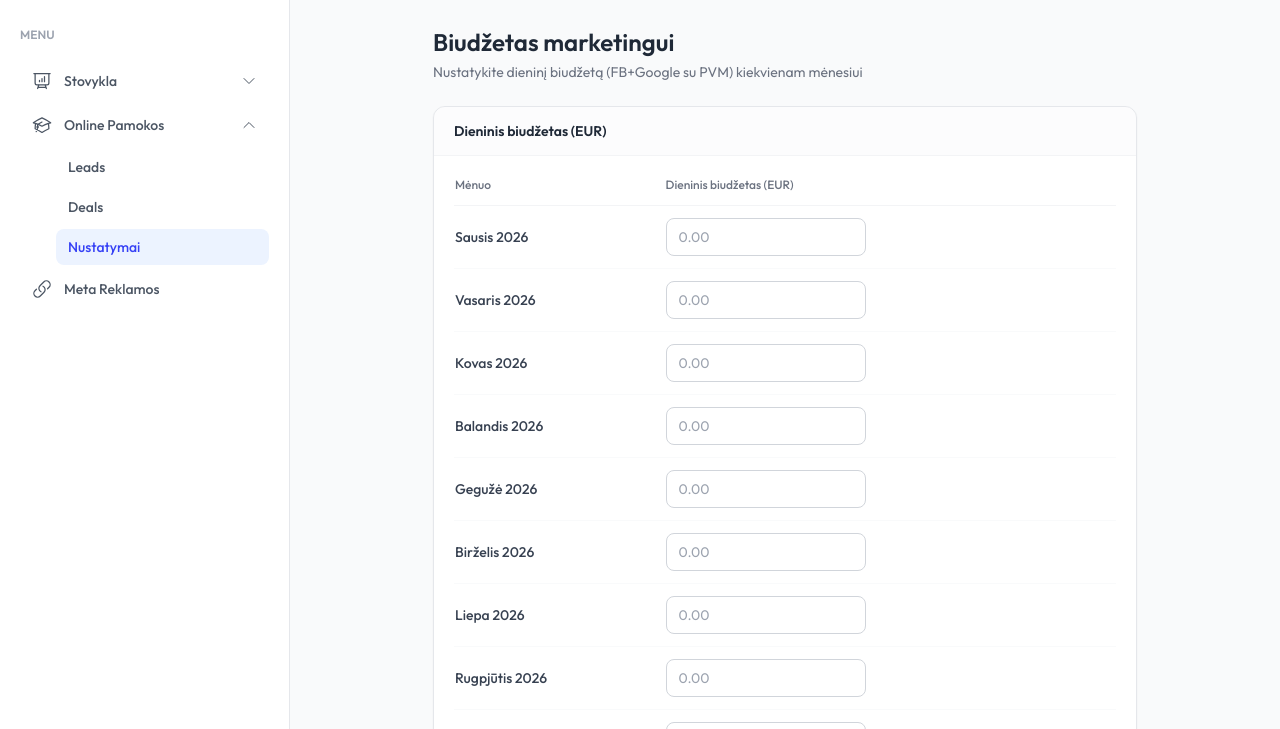
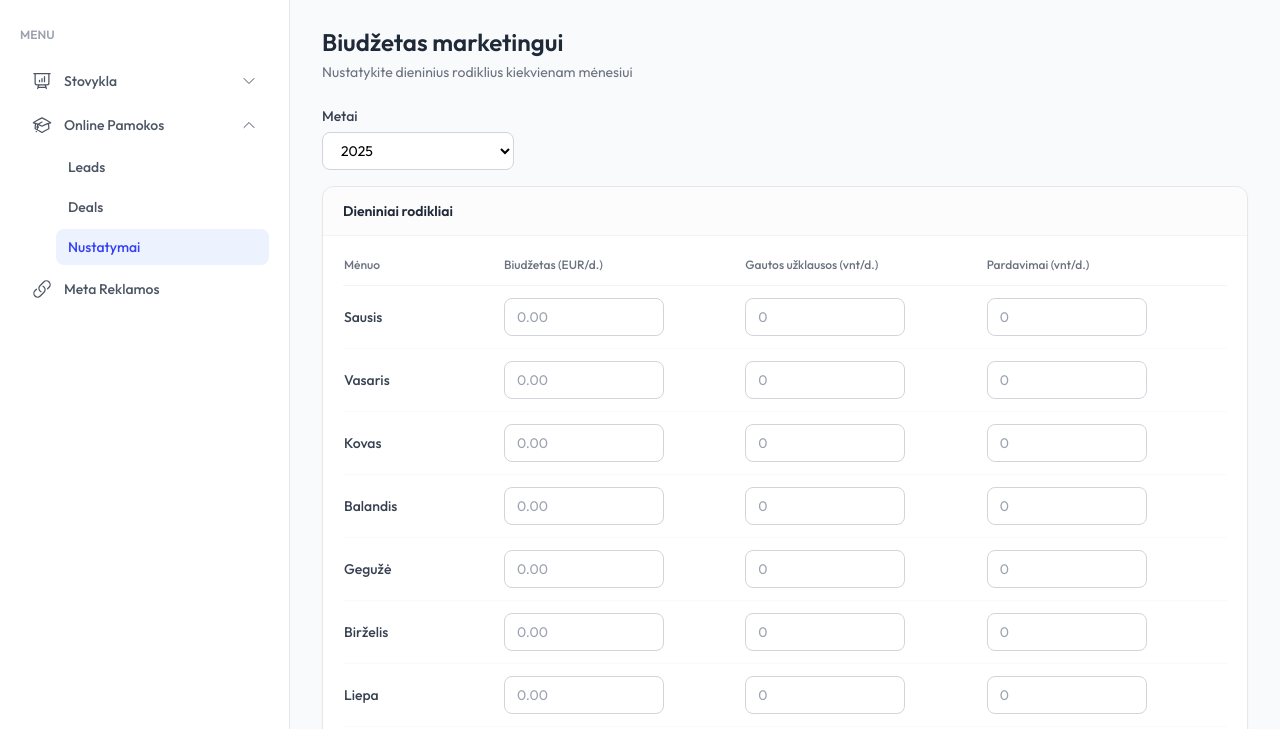
Before and after one commit to Dolud/pasimokome, a website: page frontend/online-pamokos-nustatymai.html in a window 1280 px wide. Shown: the part 71-800 px from the top of the page. Drawn offline with nearby package versions, Linux system fonts and the light colour scheme; no server answers.

Commit message:
feat: year selector + leads/deals columns in budget settings

```diff
--- a/frontend/app-online-pamokos-nustatymai.js
+++ b/frontend/app-online-pamokos-nustatymai.js
@@ -5,34 +5,55 @@ function budgetApp() {
     saveMessage: '',
     saveError: false,
     months: [],
+    years: [],
+    selectedYear: new Date().getFullYear(),
 
     init() {
+      this.generateYears();
       this.generateMonths();
       this.loadBudgets();
     },
 
+    generateYears() {
+      const currentYear = new Date().getFullYear();
+      this.years = [];
+      for (let y = 2025; y <= currentYear + 1; y++) {
+        this.years.push(y);
+      }
+    },
+
     generateMonths() {
-      const now = new Date();
-      const year = now.getFullYear();
       const monthNames = [
         'Sausis', 'Vasaris', 'Kovas', 'Balandis', 'Gegužė', 'Birželis',
         'Liepa', 'Rugpjūtis', 'Rugsėjis', 'Spalis', 'Lapkritis', 'Gruodis'
       ];
       this.months = [];
       for (let m = 1; m <= 12; m++) {
-        const key = `${year} ${String(m).padStart(2, '0')}`;
-        this.months.push({ key, label: `${monthNames[m - 1]} ${year}` });
+        const key = `${this.selectedYear} ${String(m).padStart(2, '0')}`;
+        this.months.push({ key, label: monthNames[m - 1] });
       }
     },
 
+    getField(monthKey, field) {
+      const entry = this.budgets[monthKey];
+      if (!entry || entry[field] === undefined || entry[field] === null) return '';
+      return String(entry[field]);
+    },
+
+    setField(monthKey, field, value) {
+      if (!this.budgets[monthKey]) {
+        this.budgets[monthKey] = {};
+      }
+      this.budgets[monthKey][field] = value;
+    },
+
     async loadBudgets() {
+      this.generateMonths();
       try {
         const res = await fetch('/api/online-pamokos/budgets');
         const data = await res.json();
         if (data.success) {
-          for (const [key, entry] of Object.entries(data.budgets)) {
-            this.budgets[key] = entry.daily !== undefined && entry.daily !== null ? String(entry.daily) : '';
-          }
+          this.budgets = data.budgets || {};
         }
       } catch (e) {}
     },
@@ -44,9 +65,17 @@ function budgetApp() {
 
       const payload = {};
       for (const month of this.months) {
-        const val = this.budgets[month.key];
-        if (val !== undefined && val !== null && String(val).trim() !== '') {
-          payload[month.key] = { daily: val };
+        const entry = this.budgets[month.key];
+        if (entry) {
+          const cleaned = {};
+          for (const [k, v] of Object.entries(entry)) {
+            if (v !== undefined && v !== null && String(v).trim() !== '') {
+              cleaned[k] = v;
+            }
+          }
+          if (Object.keys(cleaned).length > 0) {
+            payload[month.key] = cleaned;
+          }
         }
       }
 
--- a/frontend/online-pamokos-nustatymai.html
+++ b/frontend/online-pamokos-nustatymai.html
@@ -125,10 +125,10 @@
     </header>
 
     <!-- Page Content -->
-    <div class="p-4 sm:p-6 lg:p-8 max-w-3xl mx-auto">
+    <div class="p-4 sm:p-6 lg:p-8 max-w-5xl mx-auto">
       <div class="mb-6">
         <h2 class="text-2xl font-semibold text-gray-800 dark:text-white">Biudžetas marketingui</h2>
-        <p class="text-sm text-gray-500 dark:text-gray-400 mt-1">Nustatykite dieninį biudžetą (FB+Google su PVM) kiekvienam mėnesiui</p>
+        <p class="text-sm text-gray-500 dark:text-gray-400 mt-1">Nustatykite dieninius rodiklius kiekvienam mėnesiui</p>
       </div>
 
       <!-- Save Message -->
@@ -137,17 +137,30 @@
         :class="saveError ? 'bg-red-50 border border-red-200 text-red-600' : 'bg-green-50 border border-green-200 text-green-600'"
         x-text="saveMessage"></div>
 
+      <!-- Year Selector -->
+      <div class="mb-4">
+        <label class="block text-sm font-medium text-gray-700 dark:text-gray-300 mb-1.5">Metai</label>
+        <select x-model="selectedYear" @change="loadBudgets()"
+          class="w-48 px-3.5 py-2 rounded-lg border border-gray-300 text-sm focus:border-brand-500 focus:ring-2 focus:ring-brand-500/20 outline-none transition bg-white dark:bg-gray-800 dark:text-white">
+          <template x-for="y in years" :key="y">
+            <option :value="y" x-text="y"></option>
+          </template>
+        </select>
+      </div>
+
       <!-- Budget Table -->
       <div class="bg-white rounded-xl border border-gray-200 shadow-sm overflow-hidden">
         <div class="px-5 py-3.5 border-b border-gray-100 bg-gray-50/50">
-          <h3 class="text-sm font-semibold text-gray-800">Dieninis biudžetas (EUR)</h3>
+          <h3 class="text-sm font-semibold text-gray-800">Dieniniai rodikliai</h3>
         </div>
-        <div class="p-5">
-          <table class="w-full">
+        <div class="p-5 overflow-x-auto">
+          <table class="w-full min-w-[700px]">
             <thead>
               <tr class="border-b border-gray-100">
-                <th class="text-left text-xs font-medium text-gray-500 pb-3">Mėnuo</th>
-                <th class="text-left text-xs font-medium text-gray-500 pb-3">Dieninis biudžetas (EUR)</th>
+                <th class="text-left text-xs font-medium text-gray-500 pb-3 w-40">Mėnuo</th>
+                <th class="text-left text-xs font-medium text-gray-500 pb-3">Biudžetas (EUR/d.)</th>
+                <th class="text-left text-xs font-medium text-gray-500 pb-3">Gautos užklausos (vnt/d.)</th>
+                <th class="text-left text-xs font-medium text-gray-500 pb-3">Pardavimai (vnt/d.)</th>
               </tr>
             </thead>
             <tbody>
@@ -156,10 +169,24 @@
                   <td class="py-3 text-sm font-medium text-gray-700" x-text="month.label"></td>
                   <td class="py-3">
                     <input type="number" step="0.01" min="0"
-                      :value="budgets[month.key] || ''"
-                      @input="budgets[month.key] = $event.target.value"
-                      class="w-full max-w-[200px] px-3 py-2 rounded-lg border border-gray-300 text-sm focus:border-brand-500 focus:ring-2 focus:ring-brand-500/20 outline-none transition"
+                      :value="getField(month.key, 'daily')"
+                      @input="setField(month.key, 'daily', $event.target.value)"
+                      class="w-full max-w-[160px] px-3 py-2 rounded-lg border border-gray-300 text-sm focus:border-brand-500 focus:ring-2 focus:ring-brand-500/20 outline-none transition"
                       placeholder="0.00">
+                  </td>
+                  <td class="py-3">
+                    <input type="number" step="1" min="0"
+                      :value="getField(month.key, 'leads_daily')"
+                      @input="setField(month.key, 'leads_daily', $event.target.value)"
+                      class="w-full max-w-[160px] px-3 py-2 rounded-lg border border-gray-300 text-sm focus:border-brand-500 focus:ring-2 focus:ring-brand-500/20 outline-none transition"
+                      placeholder="0">
+                  </td>
+                  <td class="py-3">
+                    <input type="number" step="1" min="0"
+                      :value="getField(month.key, 'deals_daily')"
+                      @input="setField(month.key, 'deals_daily', $event.target.value)"
+                      class="w-full max-w-[160px] px-3 py-2 rounded-lg border border-gray-300 text-sm focus:border-brand-500 focus:ring-2 focus:ring-brand-500/20 outline-none transition"
+                      placeholder="0">
                   </td>
                 </tr>
               </template>
```
Also changed, not shown: backend/onlinePamokosBudgets.js (+4 -4 lines), backend/server.js (+9 -9 lines).
